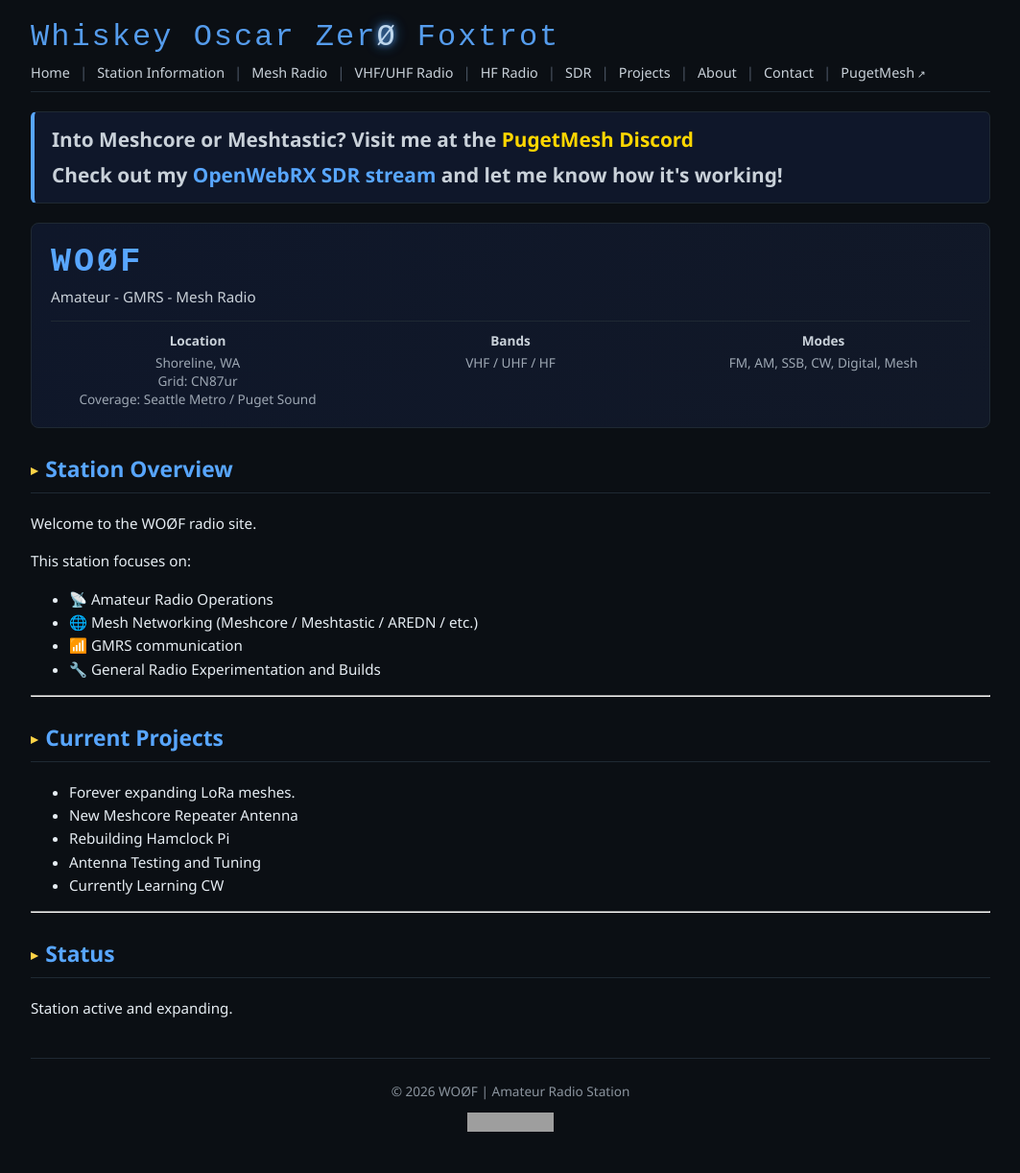
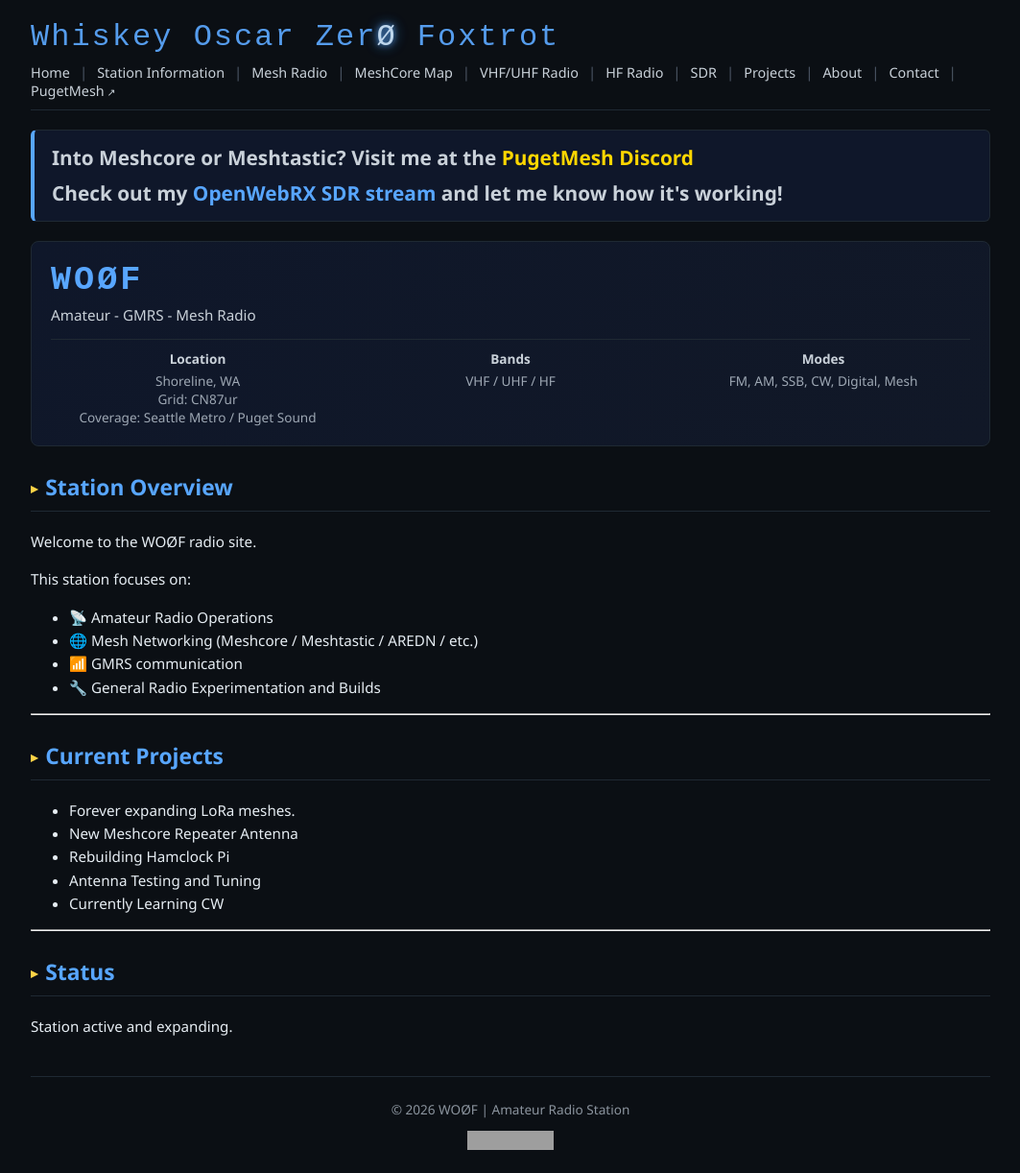
Before and after one commit to Lymitliss/Lymitliss.github.io, a Jekyll site: the page built from index.md, in a window 1280 px wide. Shown: the whole page at 96% size, without its empty margins (108-1171 px from the left). Built offline with Jekyll 4.4.1, drawn with Linux system fonts in a browser that asks for light colours; grey boxes are pictures that could not be loaded.

Commit message:
Update default.html

```diff
--- a/_layouts/default.html
+++ b/_layouts/default.html
@@ -25,6 +25,8 @@
         <a href="{{ '/station-information' | relative_url }}">Station Information</a>
         <span class="nav-separator">|</span>
         <a href="{{ '/mesh-radio' | relative_url }}">Mesh Radio</a>
+        <span class="nav-separator">|</span>
+        <a href="https://live.wo0f.com/">MeshCore Map</a>
         <span class="nav-separator">|</span>
         <a href="{{ '/vhf-uhf-radio' | relative_url }}">VHF/UHF Radio</a>
         <span class="nav-separator">|</span>
```
